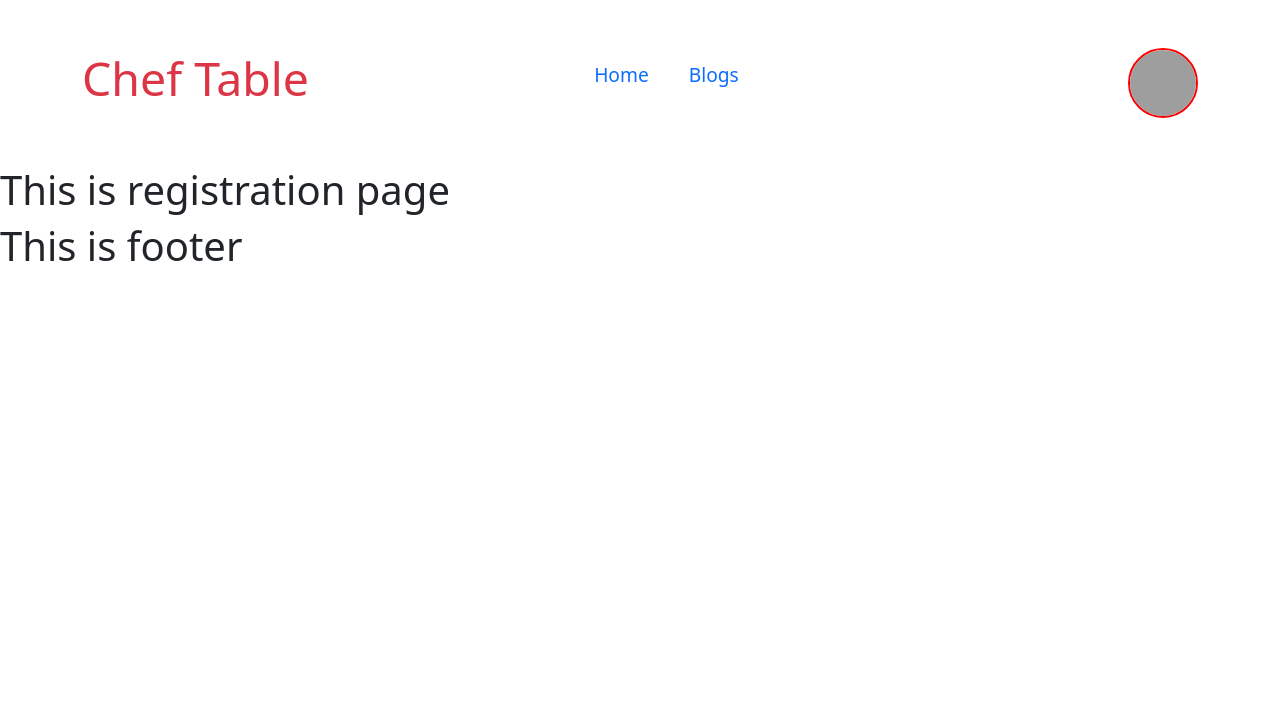
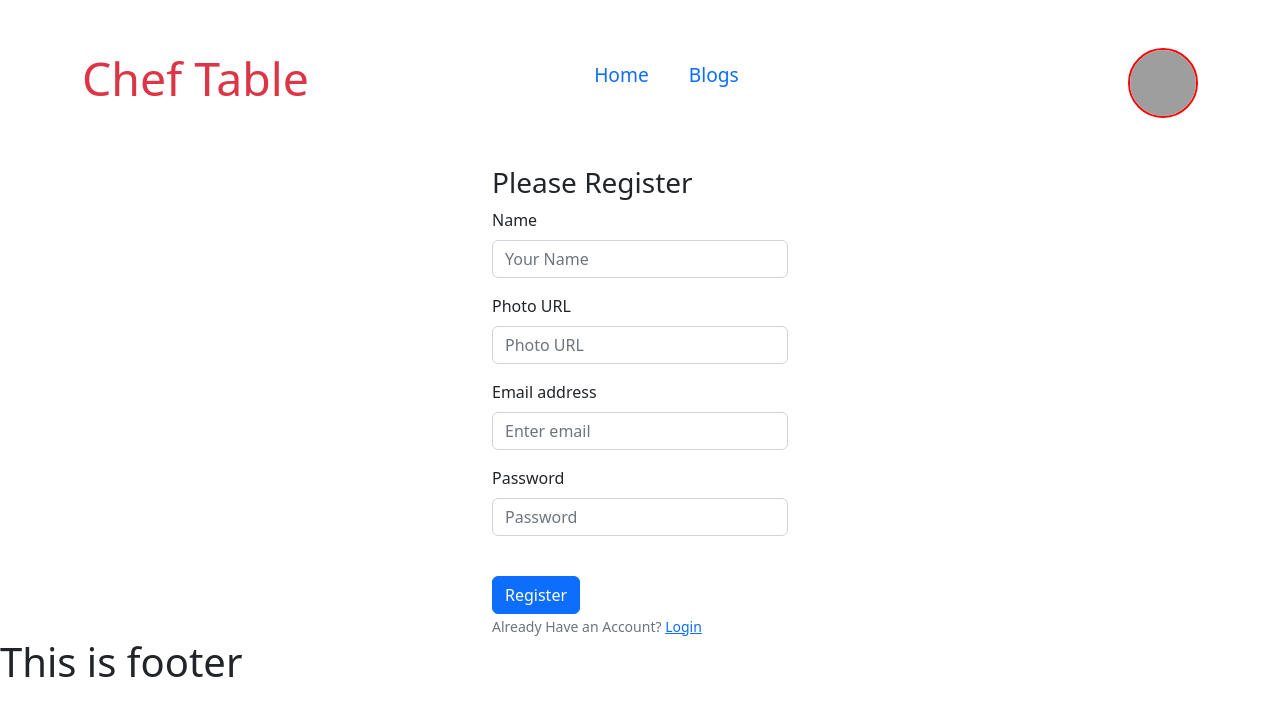
Before and after one commit to Arup43/chef-table-client, a React (Vite) app: page /register in a window 1280 px wide. Shown: the top 716 px of the page. Built offline with nearby package versions, Linux system fonts and the light colour scheme; grey boxes are pictures that could not be loaded.

Commit message:
Registration functionality done

```diff
--- a/src/main.jsx
+++ b/src/main.jsx
@@ -10,6 +10,7 @@
 import ChefRecipes from "./pages/ChefRecipes/ChefRecipes";
 import NotFound from "./pages/NotFound/NotFound";
 import "bootstrap/dist/css/bootstrap.min.css";
+import AuthProvider from "./providers/AuthProvider";
 
 const router = createBrowserRouter([
   {
@@ -46,6 +47,8 @@
 
 ReactDOM.createRoot(document.getElementById("root")).render(
   <React.StrictMode>
-    <RouterProvider router={router} />
+    <AuthProvider>
+      <RouterProvider router={router} />
+    </AuthProvider>
   </React.StrictMode>
 );
--- a/src/pages/Registration/Registration.jsx
+++ b/src/pages/Registration/Registration.jsx
@@ -1,11 +1,102 @@
-import './Registration.css'
+import "./Registration.css";
+import { useContext, useState } from "react";
+import { Button, Container, Form } from "react-bootstrap";
+import { Link } from "react-router-dom";
+import { AuthContext } from "../../providers/AuthProvider";
 
 const Registration = () => {
-    return (
-        <div>
-            <h1>This is registration page</h1>
-        </div>
-    );
+  const { createUser, updateUserProfile } = useContext(AuthContext);
+  const [error, setError] = useState("");
+  const [success, setSuccess] = useState("");
+
+  const handleRegister = (event) => {
+    event.preventDefault();
+    setError("");
+    setSuccess("");
+
+    const form = event.target;
+    const name = form.name.value;
+    const photo = form.photo.value;
+    const email = form.email.value;
+    const password = form.password.value;
+
+    if (password.length < 6) {
+      setError("Password should be at least 6 characters");
+      return;
+    }
+
+    createUser(email, password)
+      .then((result) => {
+        const createdUser = result.user;
+        console.log(createdUser);
+        setSuccess("Registration Successful");
+        updateUserProfile(name, photo)
+          .then(() => {
+            console.log("Profile Updated");
+          })
+          .catch((error) => {
+            console.log(error.message);
+          });
+      })
+      .catch((error) => {
+        console.log(error);
+      });
+  };
+
+  return (
+    <Container className="w-25 mx-auto">
+      <h3>Please Register</h3>
+      <Form onSubmit={handleRegister}>
+        <Form.Group className="mb-3" controlId="formBasicEmail">
+          <Form.Label>Name</Form.Label>
+          <Form.Control
+            type="text"
+            name="name"
+            placeholder="Your Name"
+            required
+          />
+        </Form.Group>
+        <Form.Group className="mb-3" controlId="formBasicEmail">
+          <Form.Label>Photo URL</Form.Label>
+          <Form.Control
+            type="text"
+            name="photo"
+            placeholder="Photo URL"
+            required
+          />
+        </Form.Group>
+        <Form.Group className="mb-3" controlId="formBasicEmail">
+          <Form.Label>Email address</Form.Label>
+          <Form.Control
+            type="email"
+            name="email"
+            placeholder="Enter email"
+            required
+          />
+        </Form.Group>
+
+        <Form.Group className="mb-3" controlId="formBasicPassword">
+          <Form.Label>Password</Form.Label>
+          <Form.Control
+            type="password"
+            name="password"
+            placeholder="Password"
+            required
+          />
+        </Form.Group>
+        <Form.Text className="text-success">{success}</Form.Text>
+        <Form.Text className="text-danger">{error}</Form.Text> <br />
+
+        <Button variant="primary" type="submit">
+          Register
+        </Button>
+        <br />
+        <Form.Text className="text-secondary">
+          Already Have an Account? <Link to="/login">Login</Link>
+        </Form.Text>
+      </Form>
+    </Container>
+  );
 };
 
 export default Registration;
--- a/src/providers/AuthProvider.jsx
+++ b/src/providers/AuthProvider.jsx
@@ -0,0 +1,33 @@
+/* eslint-disable react/prop-types */
+import { createContext } from 'react';
+import { createUserWithEmailAndPassword, getAuth, updateProfile } from "firebase/auth";
+import app from '../utils/firebase/firebase.config';
+
+
+export const AuthContext = createContext(null);
+
+const auth = getAuth(app);
+
+const AuthProvider = ({children}) => {
+
+    const createUser = (email, password) => {
+        return createUserWithEmailAndPassword(auth, email, password);
+    }
+
+    const updateUserProfile = (name, photo) => {
+        return updateProfile(auth.currentUser, { displayName: name, photoURL: photo })
+    }
+
+    const authInfo = {
+        createUser,
+        updateUserProfile
+    }
+
+    return (
+        <AuthContext.Provider value={authInfo}>
+            {children}
+        </AuthContext.Provider>
+    );
+};
+
+export default AuthProvider;
```
